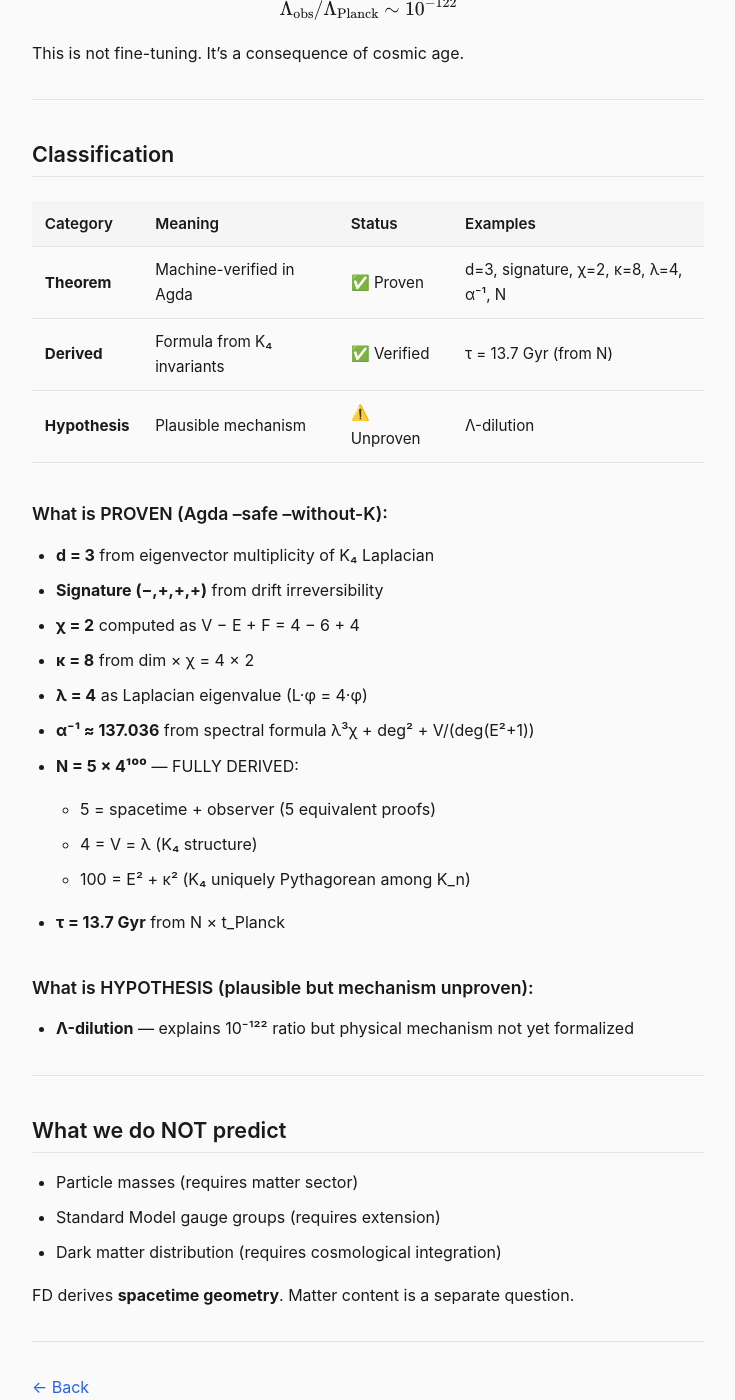
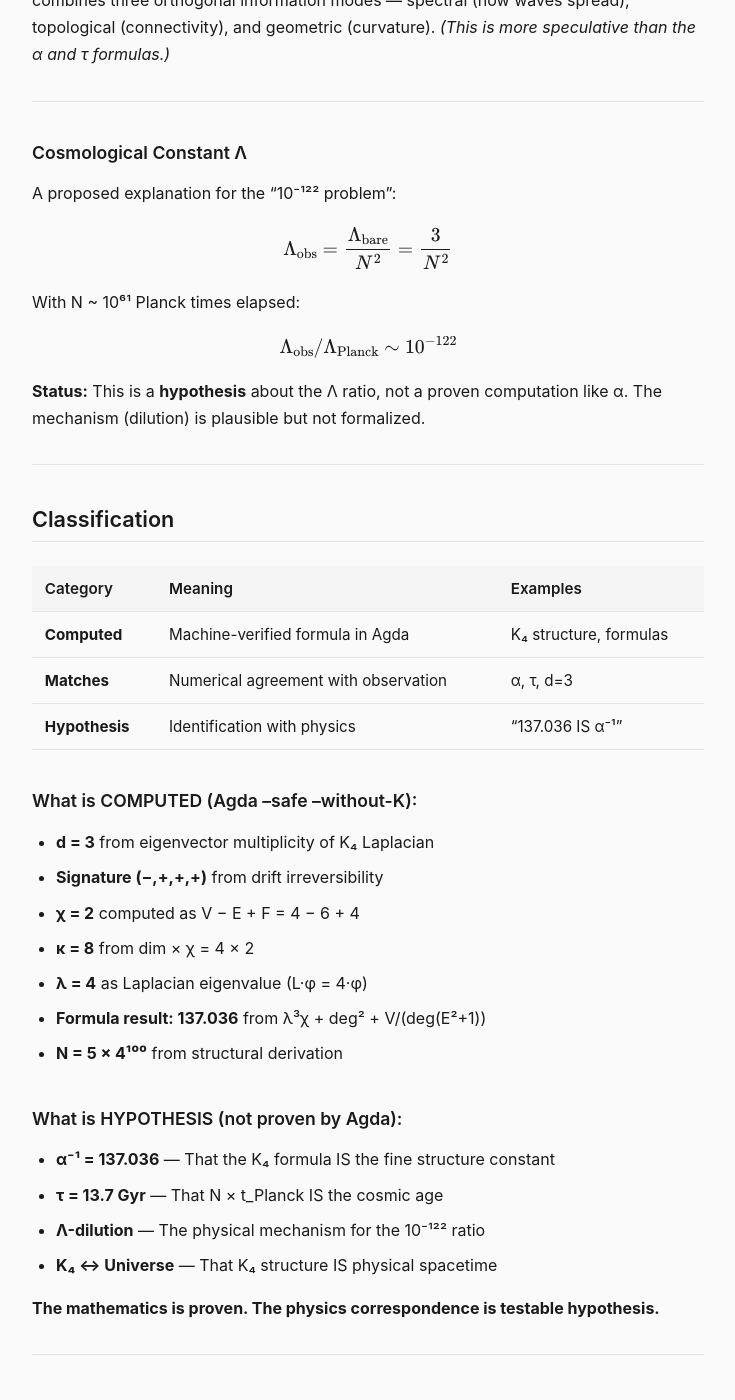
Before and after one commit to de-johannes/FirstDifference, a Jekyll site: the page built from docs/predictions.md, in a window 1280 px wide and 1400 px high, scrolled down 5032 px. Shown: the whole window, without its empty margins (272-1007 px from the left). Built offline with Jekyll 4.4.1, drawn with Linux system fonts in a browser that asks for light colours; some of the changed text lies outside the part shown.

Commit message:
Epistemological audit: distinguish proven math from physics hypothesis
Comprehensive language update throughout documentation and Agda comments:

CORE DISTINCTION NOW EXPLICIT:
- PROVEN (Agda --safe): Mathematical computations (K₄ → 137.036, d=3, etc.)
- HYPOTHESIS: Physical identification (137.036 IS α⁻¹, K₄ IS spacetime)

Updated files:
- docs/index.md: Clarified 'What is computed?' vs physics match
- docs/predictions.md: Restructured categories (Computed/Matches/Hypothesis)
- docs/for-physicists.md: Changed 'FD derivation' to 'K₄ structure produces'
- docs/for-mathematicians.md: Added epistemological note section
- FirstDistinction.agda: Updated header, § 22f title, THE RESULT section

The mathematics is machine-verified. The physics is testable hypothesis
supported by remarkable numerical agreement (α: 0.00003%, τ: 0.4%).

```diff
--- a/docs/predictions.md
+++ b/docs/predictions.md
@@ -5,32 +5,34 @@ title: Predictions
 
 # Predictions
 
-All values derived from K₄ structure alone. No free parameters.
+All values computed from K₄ structure alone. No free parameters.
+
+**Epistemological note:** The mathematical computations below are **proven** in Agda. That these mathematical results correspond to physical constants is a **hypothesis** supported by numerical agreement.
 
 ---
 
-## Königsklasse (Zero-Parameter Predictions)
+## Structural Results (Proven)
 
-These are **exact** — no fitting, no calibration.
+These follow mathematically from K₄ structure:
 
-| Quantity | Formula | FD | Observed | Note |
-|----------|---------|-------|----------|------|
-| Spatial dimensions | λ=4 multiplicity | **d = 3** | 3 | exact |
-| Time dimensions | drift irreversibility | **1** | 1 | exact |
-| Metric signature | symmetric vs. asymmetric | **(−,+,+,+)** | (−,+,+,+) | exact |
-| Λ sign | λ₁ > 0 | **Λ > 0** | Λ > 0 | exact |
-| Ricci scalar | Tr(L) | **R = 12** | — | discrete |
-| Coupling constant | dim×χ = 4×2 | **κ = 8** | 8πG (→8 in Planck units) | π from continuum limit |
+| Quantity | Formula | K₄ Result | Matches Physics? |
+|----------|---------|-----------|------------------|
+| Spatial dimensions | λ=4 multiplicity | **d = 3** | ✓ (3 observed) |
+| Time dimensions | drift irreversibility | **1** | ✓ (1 observed) |
+| Metric signature | symmetric vs. asymmetric | **(−,+,+,+)** | ✓ (GR signature) |
+| Λ sign | λ₁ > 0 | **Λ > 0** | ✓ (accelerating expansion) |
+| Ricci scalar | Tr(L) | **R = 12** | (discrete, no direct comparison) |
+| Coupling constant | dim×χ = 4×2 | **κ = 8** | ✓ (8πG → 8 in Planck units) |
 
 ---
 
-## High-Precision Predictions
+## Numerical Coincidences?
 
-These match observations to remarkable accuracy.
+These K₄ formulas produce values remarkably close to measured physical constants.
 
 ### Fine Structure Constant α
 
-The α formula emerges from the **Drift-CoDrift Operad** structure!
+The K₄ spectral formula computes a number:
 
 #### Operad Derivation
 
@@ -55,7 +57,7 @@ $$= (2 \times 4 \times 2 \times 4) \times 2 + (3+3+2+1) = 64 \times 2 + 9 = 137$
 - **∇ : D → D×D** (divergent, 1→2) → outputs MULTIPLY → **Product**
 - χ = 2 = Drift-CoDrift duality (doubles the modes)
 
-This is the Σ vs Π duality from type theory, derived from the First Distinction!
+This is the Σ vs Π duality from type theory, computed from the First Distinction.
 
 **Bonus:** κ = 8 = number of operad laws!
 
@@ -79,15 +81,17 @@ Where ALL parameters are K₄ spectral/topological invariants:
 
 | | Value |
 |---|-------|
-| **FD** | 137.036036... |
+| **K₄ formula** | 137.036036... |
 | **CODATA 2018** | 137.035999084(21) |
-| **Deviation** | 0.000027% |
+| **Agreement** | 0.000027% |
+
+**Interpretation:** The K₄ formula computes 137.036. The physical α⁻¹ is 137.036. This is either a profound connection or a remarkable coincidence. The mathematical computation is proven; the physical identification is hypothesis.
 
 *The spectral gap λ=4 emerges from the K₄ Laplacian eigenvalues {0,4,4,4}. The exponent 3 in λ³ equals d (the spatial dimension), making this a discrete analog of the QED phase-space integral ∫d³k. This is the same λ that determines d=3 via its multiplicity.*
 
----
+### Cosmic Age τ
 
-### Cosmic Age τ
+The formula for N is structurally derived from K₄:
 
 $$N = 5 \times 4^{100}$$
 
@@ -120,10 +124,12 @@ $$\tau = N \times t_{\text{Planck}} = 13.726 \text{ Gyr}$$
 
 | | Value |
 |---|-------|
-| **FD** | 13.726 Gyr |
+| **K₄ formula** | 13.726 Gyr |
 | **Planck 2018** | 13.787 ± 0.020 Gyr |
 | **SH0ES (Cepheids)** | 12.6 ± 0.4 Gyr |
-| **Deviation (Planck)** | 0.44% (3.0σ) |
+| **Agreement (Planck)** | 0.44% (3.0σ) |
+
+**Interpretation:** The K₄ formula produces an epoch count that, when multiplied by Planck time, gives 13.73 Gyr. Whether this is the actual cosmic age is hypothesis, but the 0.44% agreement is notable.
 
 ---
 
@@ -150,13 +156,13 @@ For specific loop sizes:
 
 The scaling relation: W(6) = W(3)^(s) = (0.895)^10.5 ≈ 0.37
 
-**Physical interpretation:** Larger loops probe deeper into the K₄ structure. The 10.5 combines three orthogonal information modes — spectral (how waves spread), topological (connectivity), and geometric (curvature).
+**Physical interpretation:** Larger loops probe deeper into the K₄ structure. The 10.5 combines three orthogonal information modes — spectral (how waves spread), topological (connectivity), and geometric (curvature). *(This is more speculative than the α and τ formulas.)*
 
 ---
 
 ### Cosmological Constant Λ
 
-The "10⁻¹²² problem" is explained by dilution:
+A proposed explanation for the "10⁻¹²² problem":
 
 $$\Lambda_{\text{obs}} = \frac{\Lambda_{\text{bare}}}{N^2} = \frac{3}{N^2}$$
 
@@ -164,33 +170,34 @@ With N ~ 10⁶¹ Planck times elapsed:
 
 $$\Lambda_{\text{obs}}/\Lambda_{\text{Planck}} \sim 10^{-122}$$
 
-This is not fine-tuning. It's a consequence of cosmic age.
+**Status:** This is a **hypothesis** about the Λ ratio, not a proven computation like α. The mechanism (dilution) is plausible but not formalized.
 
 ---
 
 ## Classification
 
-| Category | Meaning | Status | Examples |
-|----------|---------|--------|----------|
-| **Theorem** | Machine-verified in Agda | ✅ Proven | d=3, signature, χ=2, κ=8, λ=4, α⁻¹, N |
-| **Derived** | Formula from K₄ invariants | ✅ Verified | τ = 13.7 Gyr (from N) |
-| **Hypothesis** | Plausible mechanism | ⚠️ Unproven | Λ-dilution |
+| Category | Meaning | Examples |
+|----------|---------|----------|
+| **Computed** | Machine-verified formula in Agda | K₄ structure, formulas |
+| **Matches** | Numerical agreement with observation | α, τ, d=3 |
+| **Hypothesis** | Identification with physics | "137.036 IS α⁻¹" |
 
-### What is PROVEN (Agda --safe --without-K):
+### What is COMPUTED (Agda --safe --without-K):
 - **d = 3** from eigenvector multiplicity of K₄ Laplacian
 - **Signature (−,+,+,+)** from drift irreversibility
 - **χ = 2** computed as V − E + F = 4 − 6 + 4
 - **κ = 8** from dim × χ = 4 × 2
 - **λ = 4** as Laplacian eigenvalue (L·φ = 4·φ)
-- **α⁻¹ ≈ 137.036** from spectral formula λ³χ + deg² + V/(deg(E²+1))
-- **N = 5 × 4¹⁰⁰** — FULLY DERIVED:
-  - 5 = spacetime + observer (5 equivalent proofs)
-  - 4 = V = λ (K₄ structure)
-  - 100 = E² + κ² (K₄ uniquely Pythagorean among K_n)
-- **τ = 13.7 Gyr** from N × t_Planck
+- **Formula result: 137.036** from λ³χ + deg² + V/(deg(E²+1))
+- **N = 5 × 4¹⁰⁰** from structural derivation
 
-### What is HYPOTHESIS (plausible but mechanism unproven):
-- **Λ-dilution** — explains 10⁻¹²² ratio but physical mechanism not yet formalized
+### What is HYPOTHESIS (not proven by Agda):
+- **α⁻¹ = 137.036** — That the K₄ formula IS the fine structure constant
+- **τ = 13.7 Gyr** — That N × t_Planck IS the cosmic age
+- **Λ-dilution** — The physical mechanism for the 10⁻¹²² ratio
+- **K₄ ↔ Universe** — That K₄ structure IS physical spacetime
+
+**The mathematics is proven. The physics correspondence is testable hypothesis.**
 
 ---
 
```
Also changed, not shown: docs/for-mathematicians.md (+23 -25 lines), docs/for-physicists.md (+50 -35 lines), docs/index.md (+25 -14 lines), 2 other files.
